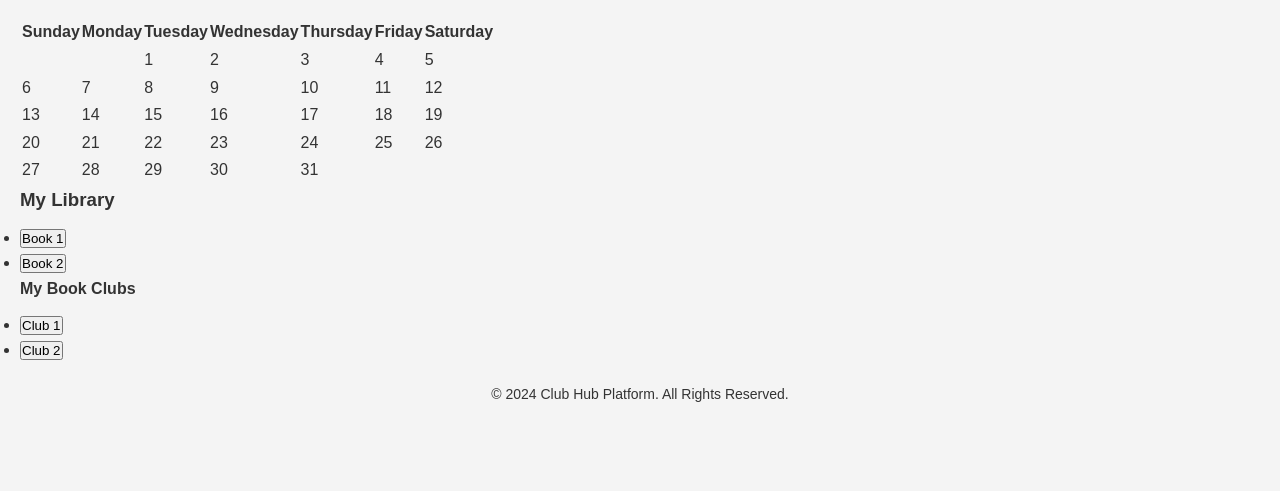
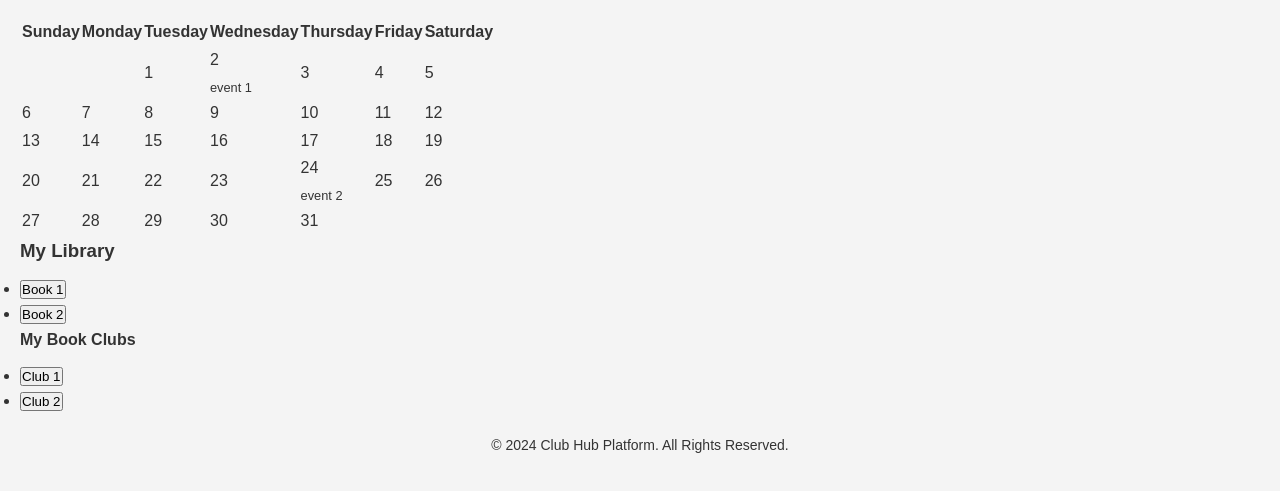
Before and after one commit to da804107/ClubHub, a plain HTML site: page FrontEnd/index.html in a window 1280 px wide. Shown: the part 249-740 px from the top of the page. Drawn offline with Linux system fonts and the light colour scheme.

Commit message:
testing calendar UI

```diff
--- a/FrontEnd/css/styles.css
+++ b/FrontEnd/css/styles.css
@@ -119,6 +119,17 @@ h1, h2, h3, h4 {
     background: #fbc02d;
 }
 
+.event-details {
+    font-size: 0.8em;
+    margin-top: 5px;
+    color: #333;
+}
+
+/* Additional styling for visibility */
+#calendar td.event:hover .event-details {
+    display: block;
+}
+
 #book-clubs ul {
     list-style: none;
     padding: 0;
--- a/FrontEnd/index.html
+++ b/FrontEnd/index.html
@@ -58,7 +58,11 @@
                         <td></td>
                         <td></td>
                         <td>1</td>
-                        <td class="event">2</td>
+                        <td class="event">2
+                            <div class="event-details">
+                                event 1
+                            </div>
+                        </td>
                         <td>3</td>
                         <td>4</td>
                         <td>5</td>
@@ -86,7 +90,11 @@
                         <td>21</td>
                         <td>22</td>
                         <td>23</td>
-                        <td class="event">24</td>
+                        <td class="event">24
+                            <div class="event-details">
+                                event 2
+                            </div>
+                        </td>
                         <td>25</td>
                         <td>26</td>
                     </tr>
```
